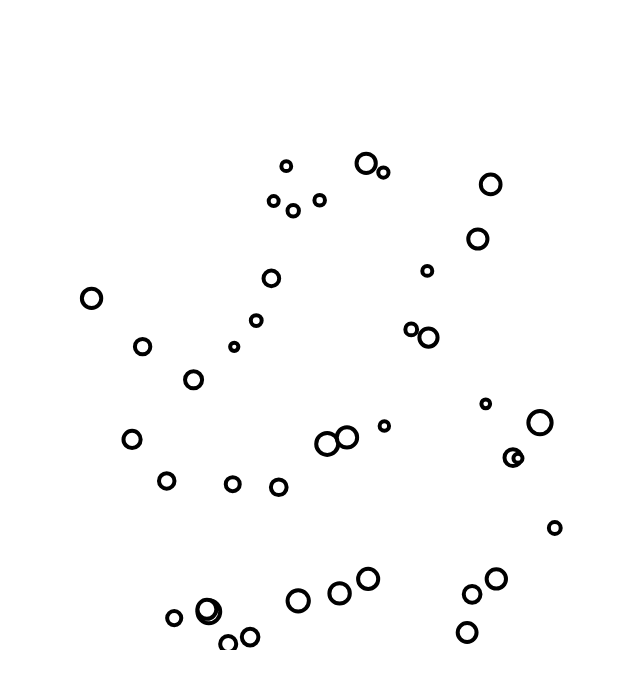
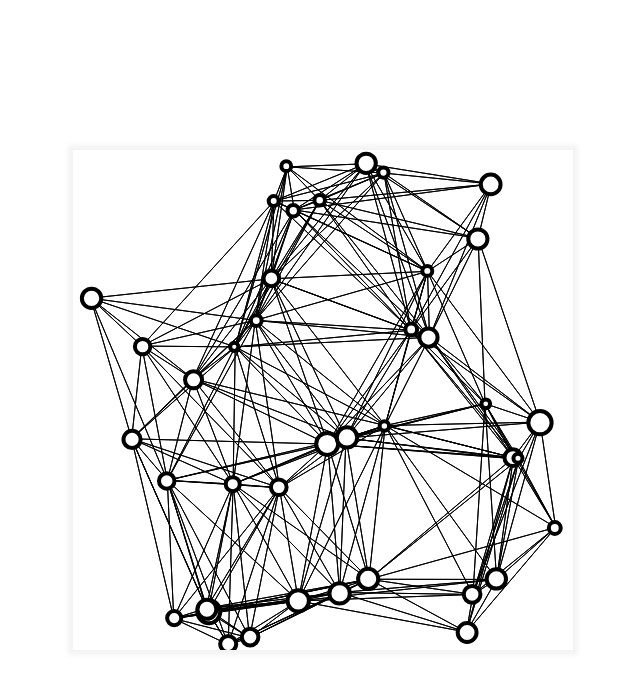
Before and after one commit to mostafamohamed1/particals--Canvas, a plain HTML site: page index.html in a window 1280 px wide. Shown: the whole page, without its empty margins (317-957 px from the left). Drawn offline with Linux system fonts and the light colour scheme.

Commit message:
set Lines on Particals

```diff
--- a/index.html
+++ b/index.html
@@ -3,6 +3,11 @@
   <head>
     <meta charset="UTF-8" />
     <meta http-equiv="X-UA-Compatible" content="IE=edge" />
+
+    <meta
+      name="viewport"
+      content="width=device-width, shrink-to-fit=0, user-scalable=no, minimum-scale=1.0, maximum-scale=1.0"
+    />
     <title>Document</title>
     <style>
       * {
@@ -17,6 +22,9 @@
         display: flex;
         align-items: center;
         justify-content: center;
+      }
+      canvas {
+        box-shadow: 0 0 5px 5px rgba(0 0 0 / 0.05);
       }
     </style>
   </head>
@@ -36,6 +44,12 @@
         constructor(x, y) {
           this.x = x;
           this.y = y;
+        }
+
+        getDistance(v) {
+          const dx = this.x - v.x;
+          const dy = this.y - v.y;
+          return Math.sqrt(dx * dx + dy * dy);
         }
       }
 
@@ -85,6 +99,25 @@
         context.fillStyle = 'white';
         context.fillRect(0, 0, width, height);
 
+        // lets draw the lines
+
+        for (let i = 0; i < agents.length; i++) {
+          const agent = agents[i];
+          for (let j = 0; j < agents.length; j++) {
+            const other = agents[j];
+
+            // it's to many so lets modify it more
+            const dist = agent.pos.getDistance(other.pos);
+
+            if (dist > 200) continue;
+
+            context.beginPath();
+            context.moveTo(agent.pos.x, agent.pos.y);
+            context.lineTo(other.pos.x, other.pos.y);
+            context.stroke();
+          }
+        }
+
         agents.forEach((agent) => {
           agent.update();
           agent.draw(context);
```
